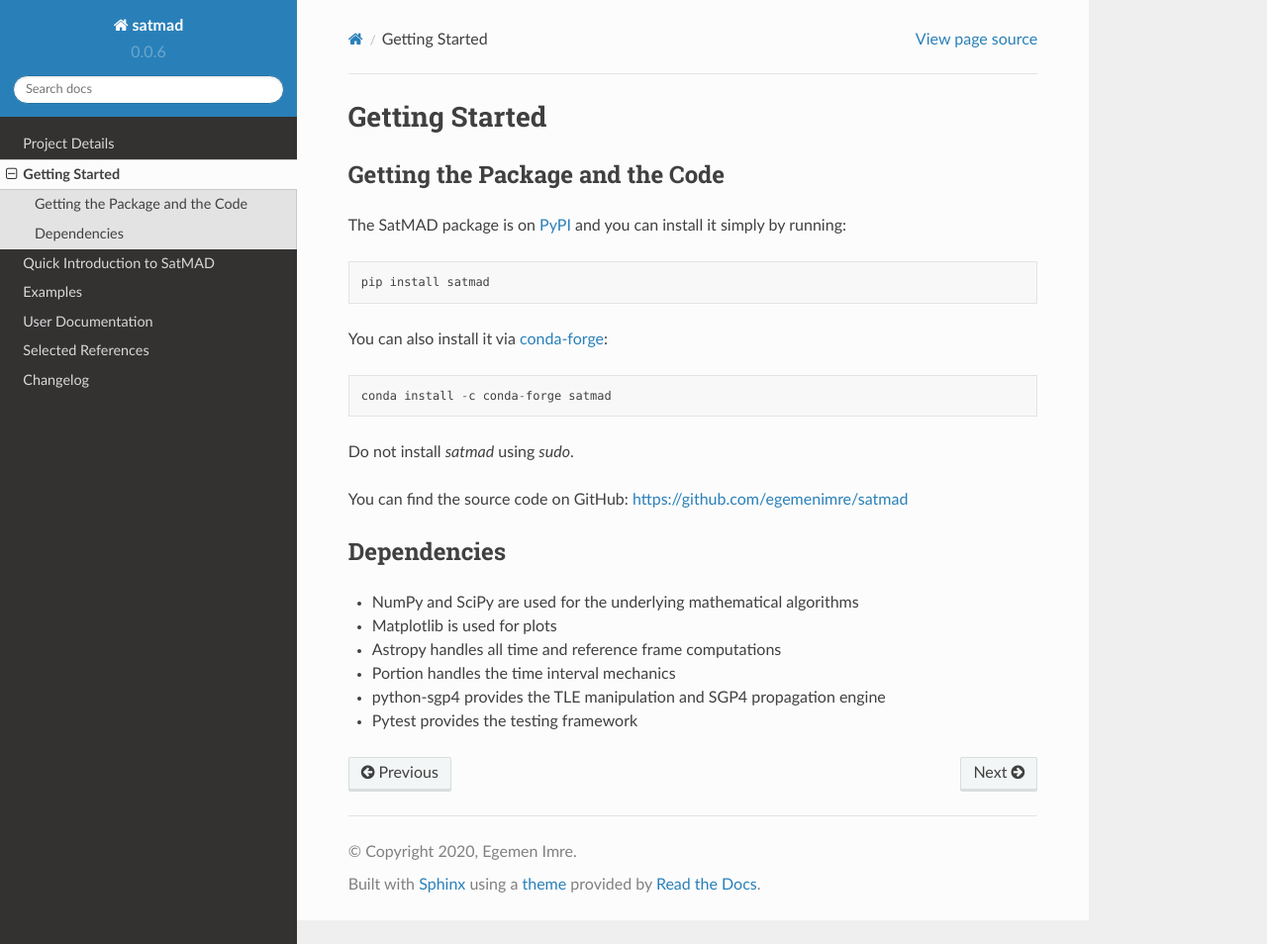
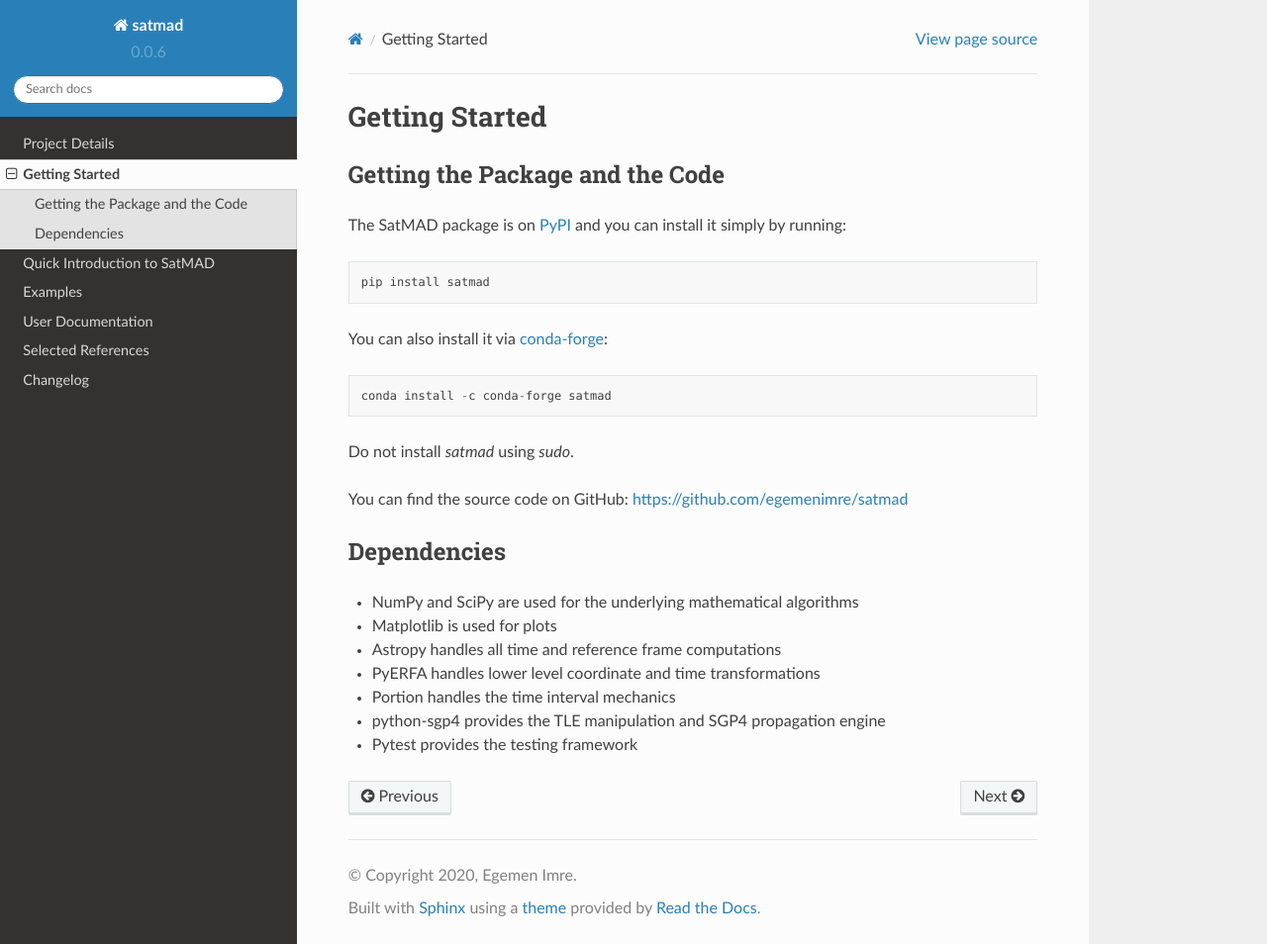
Before and after one commit to egemenimre/satmad, a Sphinx documentation site: the page built from docs/getting_started.rst, in a window 1280 px wide and 954 px high. Shown: the whole window at 99% size. Built offline with Sphinx 7.4.7 and the Read the Docs theme 2.0.0, drawn with Linux system fonts in a browser that asks for light colours.

Commit message:
added pyerfa package to requirements

```diff
--- a/README.rst
+++ b/README.rst
@@ -54,6 +54,8 @@ Requirements
 -   NumPy and SciPy are used for the underlying mathematical algorithms
 -   Matplotlib is used for plots
 -   Astropy handles all time and reference frame computations
+-   `PyERFA <https://github.com/liberfa/pyerfa>`_ handles lower level coordinate and time
+    transformations
 -   `Portion <https://github.com/AlexandreDecan/portion>`_ handles the
     time interval mechanics
 -   `Sgp4 <https://pypi.org/project/sgp4>`_ provides the TLE manipulation
--- a/docs/getting_started.rst
+++ b/docs/getting_started.rst
@@ -24,6 +24,7 @@ Dependencies
 - NumPy and SciPy are used for the underlying mathematical algorithms
 - Matplotlib is used for plots
 - Astropy handles all time and reference frame computations
+- PyERFA handles lower level coordinate and time transformations
 - Portion handles the time interval mechanics
 - python-sgp4 provides the TLE manipulation and SGP4 propagation engine
 - Pytest provides the testing framework
```
